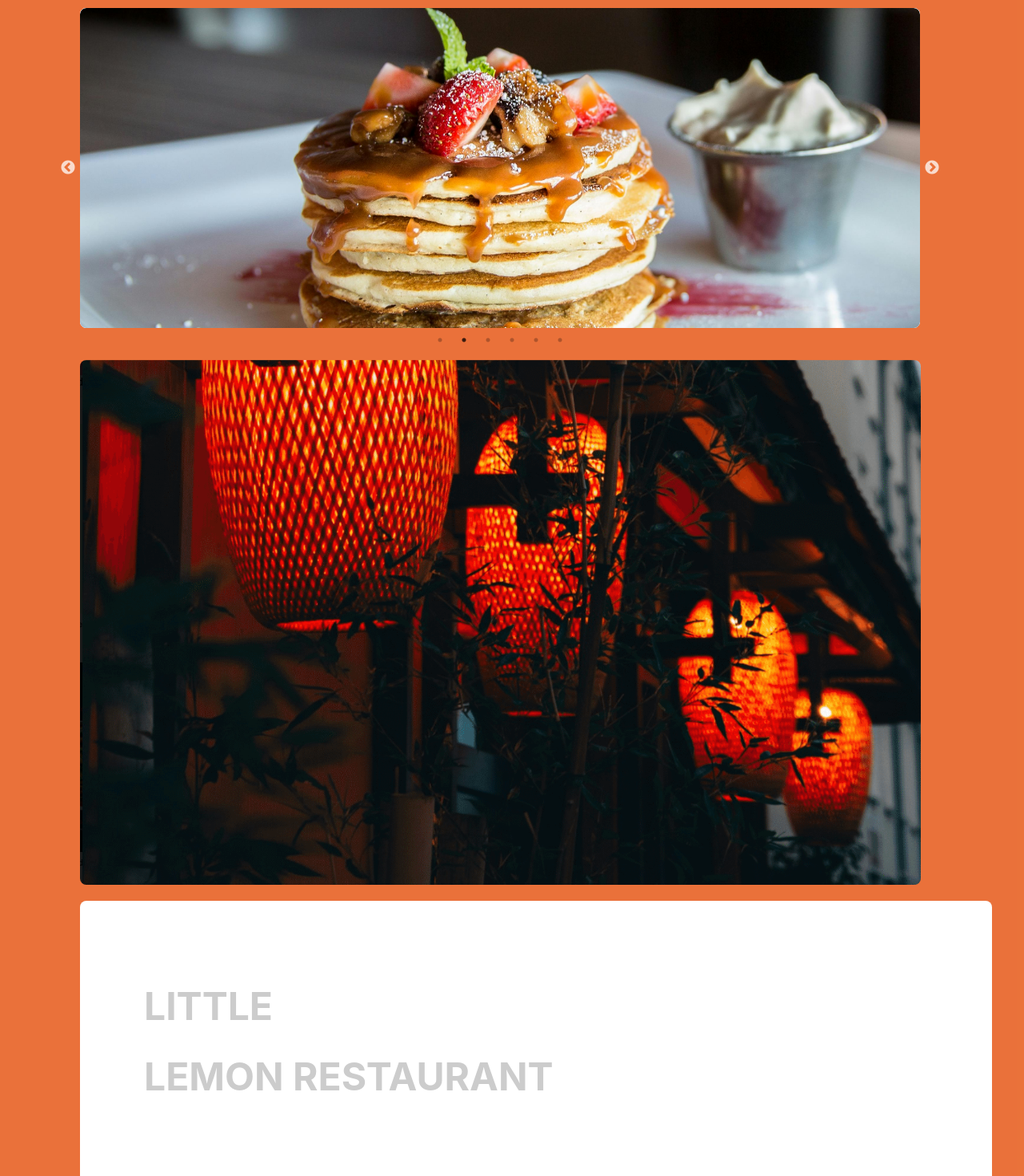
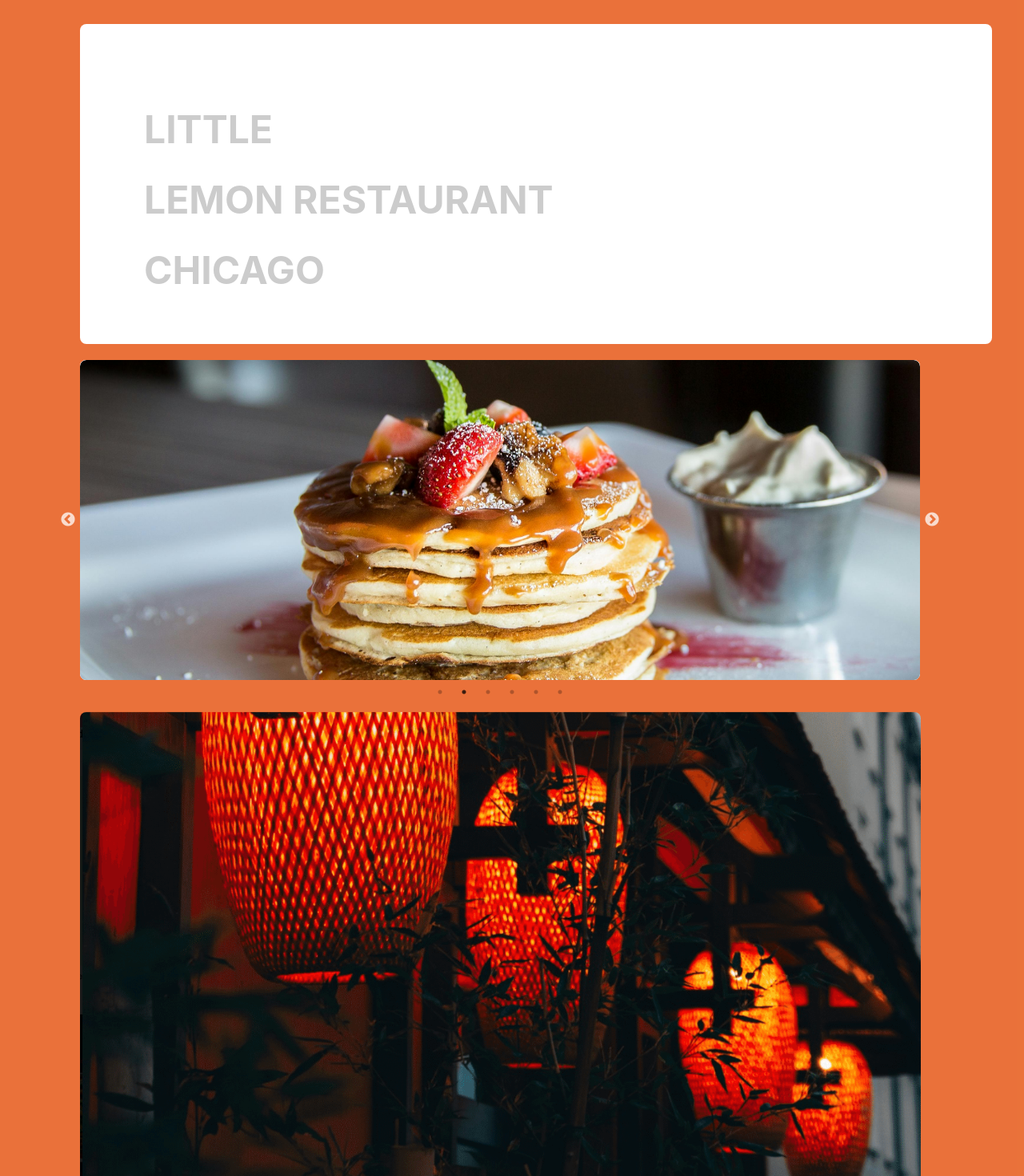
Before and after one commit to REENA1101/FrontEnd-CapStone-Project, a React (Create React App) app in the folder capstone-project/: page / in a window 1280 px wide. Shown: the part 100-1570 px from the top of the page at 80% size. Built offline with nearby package versions, Linux system fonts and the light colour scheme.

Commit message:
bhcfjhcb

```diff
--- a/capstone-project/src/component/LandingPage.jsx
+++ b/capstone-project/src/component/LandingPage.jsx
@@ -7,14 +7,18 @@ import BackToTopButton from './FunctionalComps/BackToTopButton';
 export default function LandingPage() {
   return (
     <div className="landingpage" style={{ marginLeft: '100px', marginRight: '40px'}}>
+         <div className='main2'>
+            <h1>LITTLE </h1>
+            <h1>LEMON RESTAURANT</h1>
+            <h1>CHICAGO</h1>
+          </div>
+
+
 
         <FoodSlider />
 
         <img src={main1} alt="Main1" />
-          <div className='main2'>
-            <h1>LITTLE </h1>
-            <h1>LEMON RESTAURANT</h1>
-          </div>
+
 
         <img src={main2} alt="Main2"/>
         <BackToTopButton/>
```
